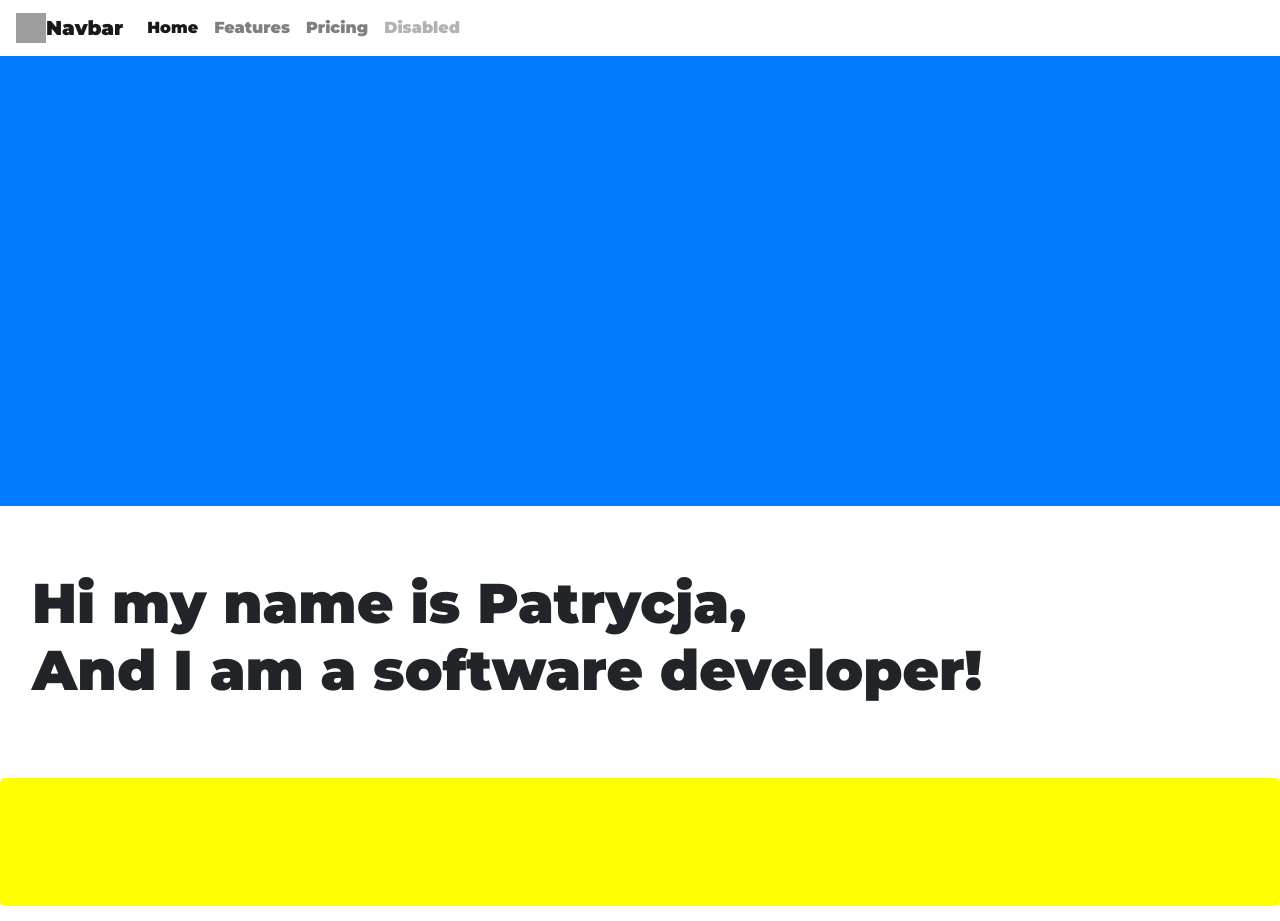
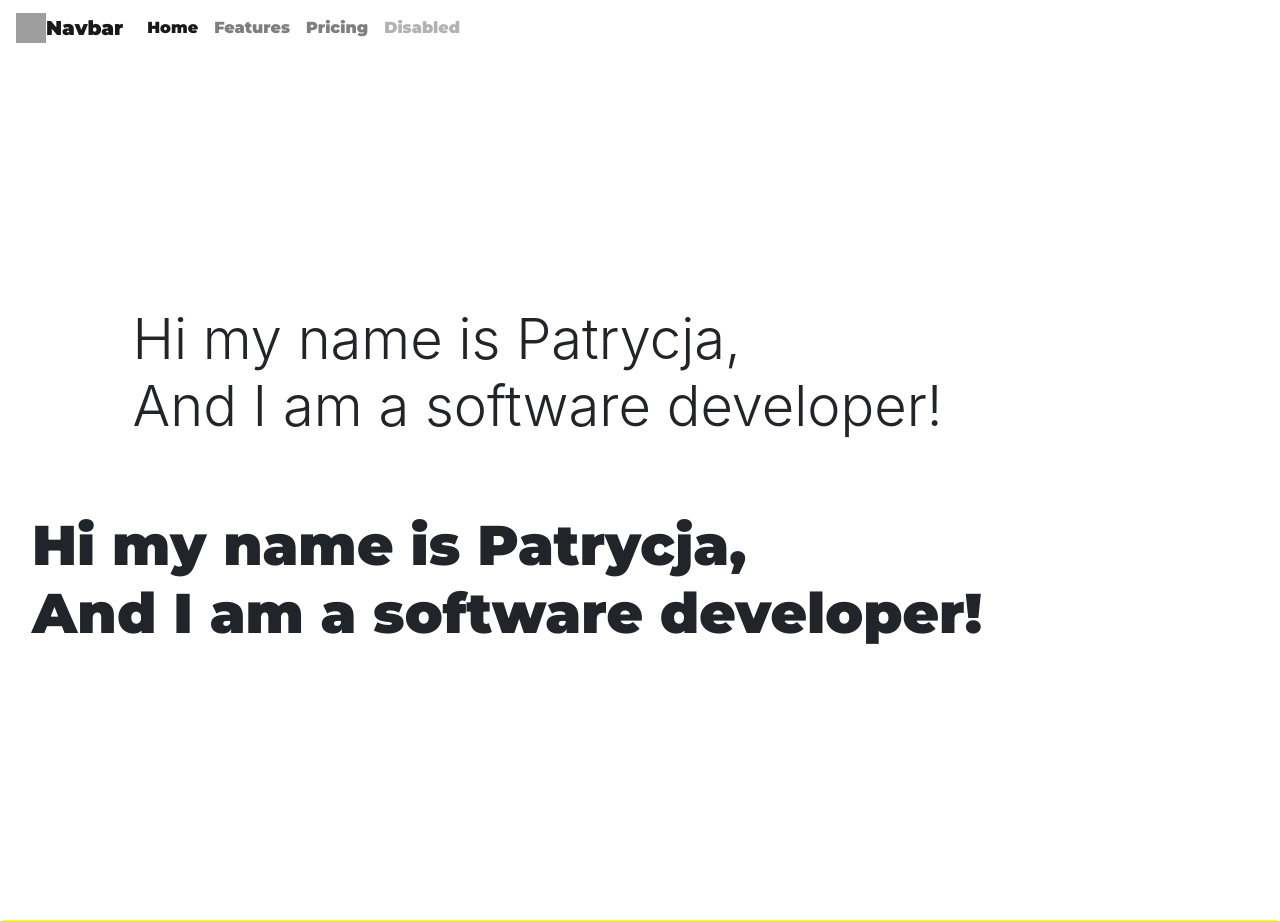
Before and after one commit to Xorast/portfolio, a Flask app: page / in a window 1280 px wide. Shown: the top 921 px of the page. Run offline with Flask 2, Linux system fonts and the light colour scheme; some libraries are stand-ins or nearby versions; grey boxes are pictures that could not be loaded.

Commit message:
changed hero jumbotron to container

```diff
--- a/templates/pages/index.html
+++ b/templates/pages/index.html
@@ -33,12 +33,21 @@
 
     </header>
 
-    <section class="hero-area bg-primary"></section>
-    <div class="jumbotron">
-        <h1 class="display-4">Hi my name is Patrycja,
-            <br> And I am a software developer!</h1>
+    <section class="hero-area">
+        <div class="container" id="hero">
+            <div class="row">
+                <div class="col-12 col-lg-11 mx-lg-auto">
+                    <h1 class="display-4">Hi my name is Patrycja,
+                        <br> And I am a software developer!</h1>
+                </div>
+            </div>
+        </div>
 
-    </div>
+        <div class="jumbotron">
+            <h1 class="display-4">Hi my name is Patrycja,
+                <br> And I am a software developer!</h1>
+
+        </div>
     </section>
 
     <div class="jumbotron" id="yellow">
```
